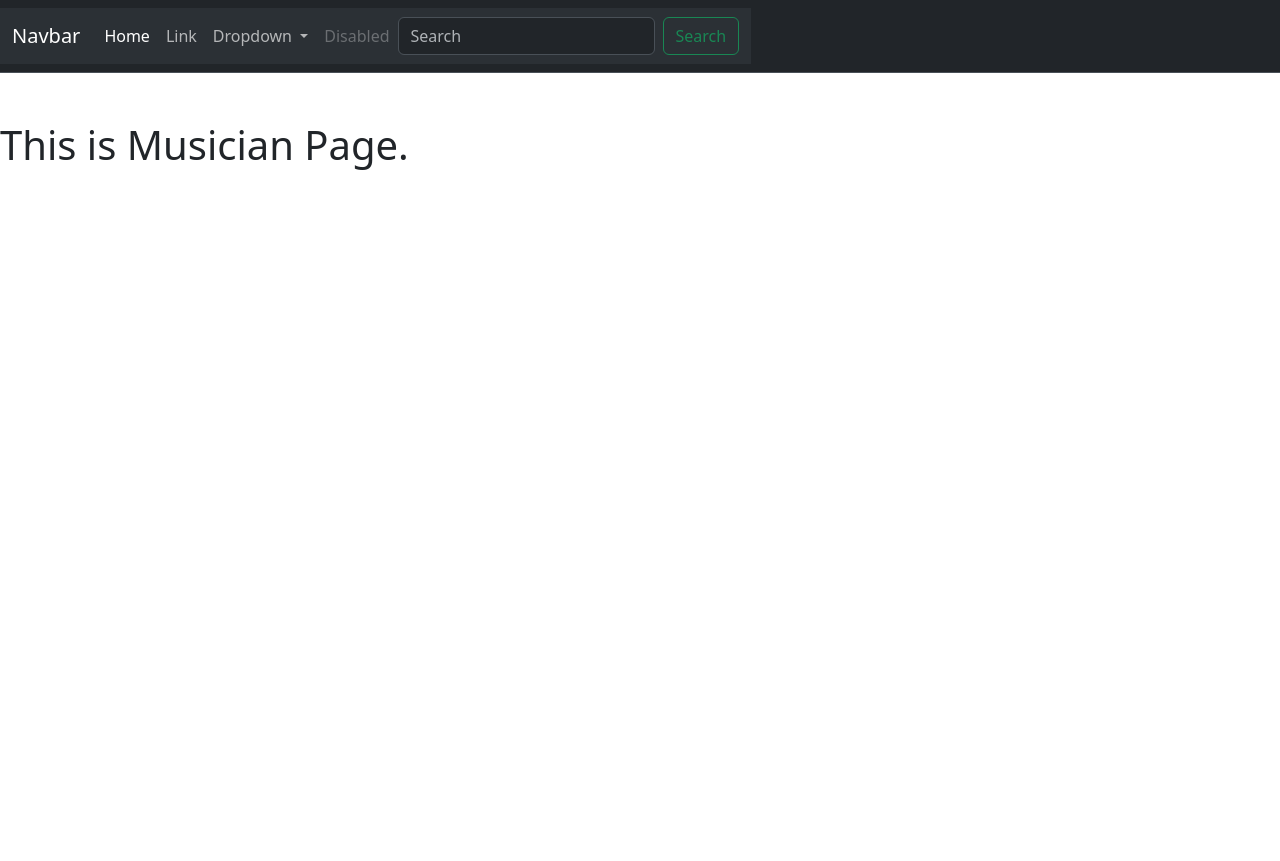
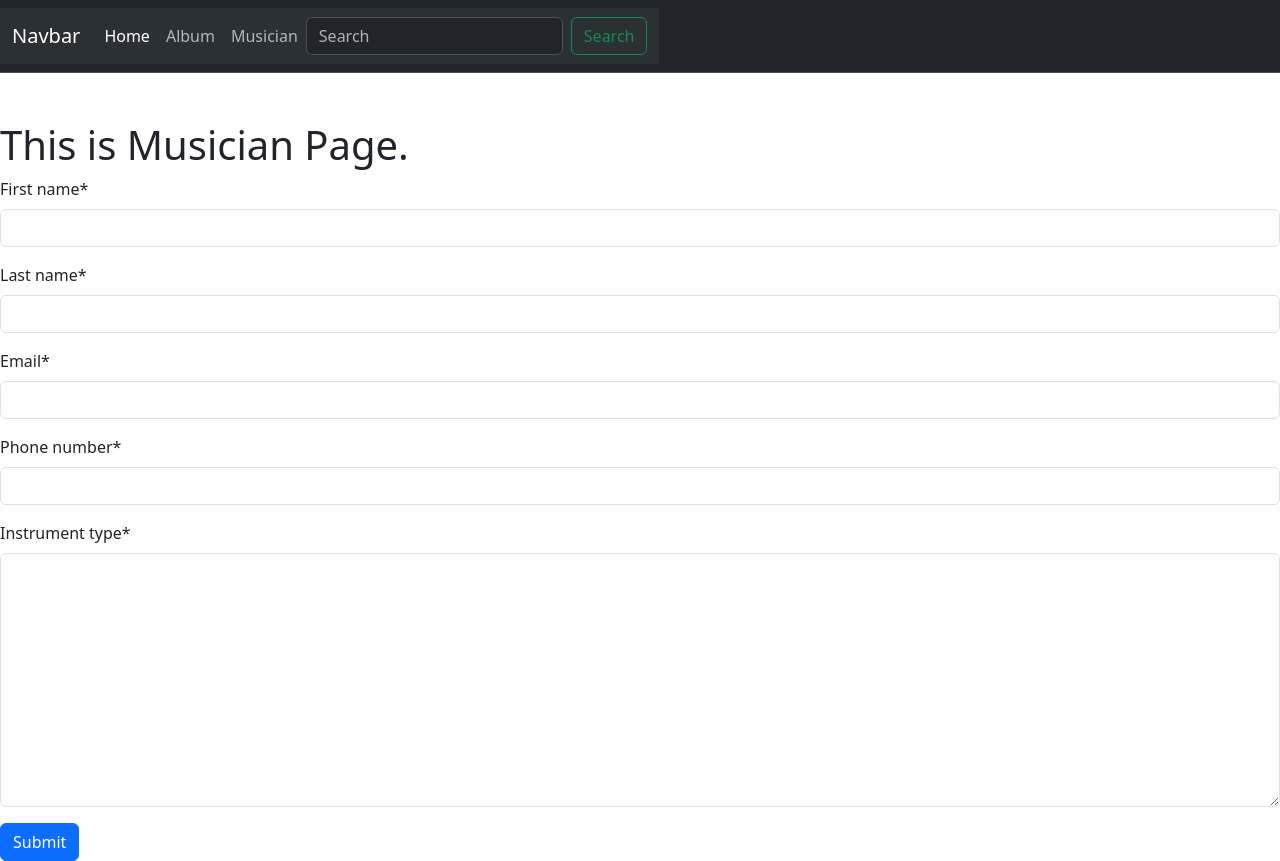
Before and after one commit to showmik-sharma-dinoboundhu/SOFTWARE__DEVELOPMENT__PROJECT__WITH__-PHITRON-, a Django app: page /musician/add/ in a window 1280 px wide. Before the commit the page ends 170 px from the top, so only its background shows below. Run offline with Django 5.2, Linux system fonts and the light colour scheme; some libraries are stand-ins or nearby versions.

Commit message:
Desing Fomat Of Form

```diff
--- a/Week-04_Working_With_Models/Module-15.5_Practice_Day_07/Musicians_Directory_Project/Musicians_Directory_Project/settings.py
+++ b/Week-04_Working_With_Models/Module-15.5_Practice_Day_07/Musicians_Directory_Project/Musicians_Directory_Project/settings.py
@@ -39,7 +39,12 @@ INSTALLED_APPS = [
     'django.contrib.staticfiles',
     'album',
     'musician',
+    "crispy_forms",
+    "crispy_bootstrap5",
 ]
+
+CRISPY_ALLOWED_TEMPLATE_PACKS = "bootstrap5"
+CRISPY_TEMPLATE_PACK = "bootstrap5"
 
 MIDDLEWARE = [
     'django.middleware.security.SecurityMiddleware',
--- a/Week-04_Working_With_Models/Module-15.5_Practice_Day_07/Musicians_Directory_Project/album/urls.py
+++ b/Week-04_Working_With_Models/Module-15.5_Practice_Day_07/Musicians_Directory_Project/album/urls.py
@@ -3,5 +3,5 @@ from django.urls import path
 from . import views
 
 urlpatterns = [
-    path('add/', views.album, name='album'),
+    path('add/', views.album, name='album'),  # type: ignore[call-overload, arg-type]
 ]
--- a/Week-04_Working_With_Models/Module-15.5_Practice_Day_07/Musicians_Directory_Project/album/views.py
+++ b/Week-04_Working_With_Models/Module-15.5_Practice_Day_07/Musicians_Directory_Project/album/views.py
@@ -1,5 +1,9 @@
 from django.shortcuts import render
+from . import forms
 
 # Create your views here.
 def album(request):
-    return render(request, 'album.html')
+    # return render(request, 'album.html')
+
+    album_form = forms.albumForm()
+    return render (request, 'album.html', {"form" : album_form})
--- /dev/null
+++ b/Week-04_Working_With_Models/Module-15.5_Practice_Day_07/Musicians_Directory_Project/musician/forms.py
@@ -0,0 +1,7 @@
+from django import forms
+from . models import musician
+
+class musicianForm(forms.ModelForm):
+    class Meta:
+        model = musician
+        fields = '__all__'
--- a/Week-04_Working_With_Models/Module-15.5_Practice_Day_07/Musicians_Directory_Project/musician/templates/musician.html
+++ b/Week-04_Working_With_Models/Module-15.5_Practice_Day_07/Musicians_Directory_Project/musician/templates/musician.html
@@ -1,4 +1,12 @@
 {% extends "base.html" %}
 {% block content %}
+{% load crispy_forms_tags %}
+
+<form style="width: 50; margin : auto">
+    {% csrf_token %}
     <h1>This is Musician Page.</h1>
+    {{form | crispy}}
+    <button type="submit" class="btn btn-primary">Submit</button>
+</form>
+
 {% endblock %}
--- a/Week-04_Working_With_Models/Module-15.5_Practice_Day_07/Musicians_Directory_Project/musician/views.py
+++ b/Week-04_Working_With_Models/Module-15.5_Practice_Day_07/Musicians_Directory_Project/musician/views.py
@@ -1,5 +1,9 @@
 from django.shortcuts import render
+from . import forms
 
 # Create your views here.
 def musician(request):
-    return render(request, 'musician.html')
+    # return render(request, 'musician.html')
+
+    musician_form = forms.musicianForm()
+    return render (request, 'musician.html', {"form" : musician_form})
--- a/Week-04_Working_With_Models/Module-15.5_Practice_Day_07/Musicians_Directory_Project/templates/base.html
+++ b/Week-04_Working_With_Models/Module-15.5_Practice_Day_07/Musicians_Directory_Project/templates/base.html
@@ -22,21 +22,10 @@
                 <a class="nav-link active" aria-current="page" href="#">Home</a>
               </li>
               <li class="nav-item">
-                <a class="nav-link" href="#">Link</a>
-              </li>
-              <li class="nav-item dropdown">
-                <a class="nav-link dropdown-toggle" href="#" role="button" data-bs-toggle="dropdown" aria-expanded="false">
-                  Dropdown
-                </a>
-                <ul class="dropdown-menu">
-                  <li><a class="dropdown-item" href="#">Action</a></li>
-                  <li><a class="dropdown-item" href="#">Another action</a></li>
-                  <li><hr class="dropdown-divider"></li>
-                  <li><a class="dropdown-item" href="#">Something else here</a></li>
-                </ul>
+                <a class="nav-link" href="#">Album</a>
               </li>
               <li class="nav-item">
-                <a class="nav-link disabled" aria-disabled="true">Disabled</a>
+                <a class="nav-link" href="#">Musician</a>
               </li>
             </ul>
             <form class="d-flex" role="search">
```
Also changed, not shown: Week-04_Working_With_Models/Module-15.5_Practice_Day_07/Musicians_Directory_Project/album/forms.py (added, +7 -0 lines), Week-04_Working_With_Models/Module-15.5_Practice_Day_07/Musicians_Directory_Project/album/templates/album.html (+8 -0 lines).
